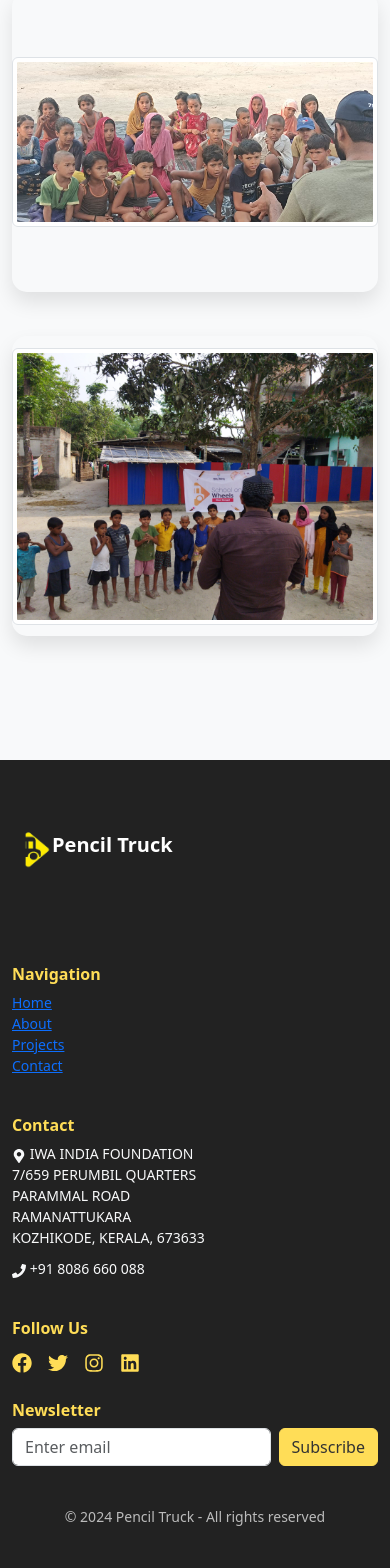
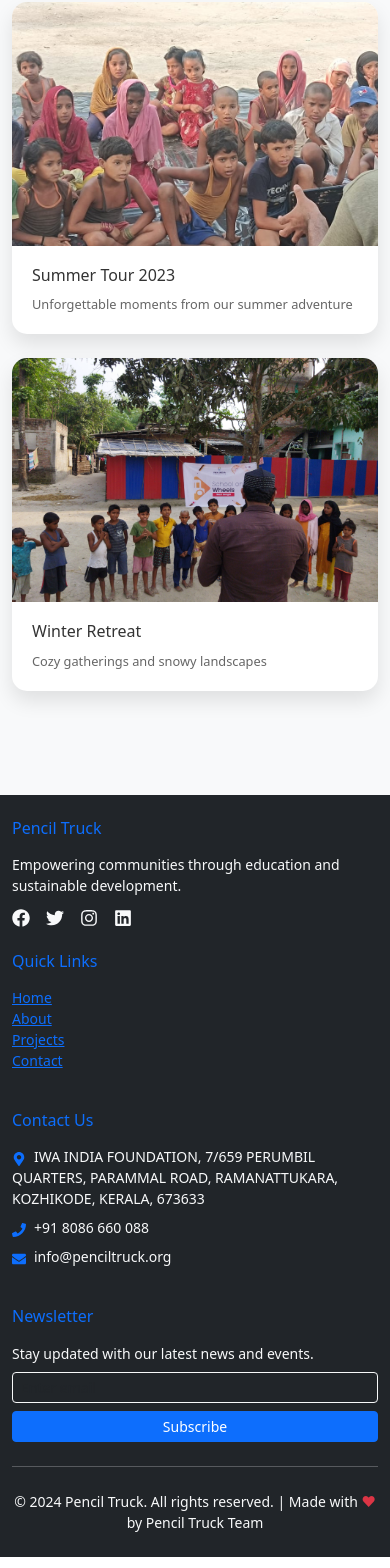
Before and after one commit to hashif-python/penciltruck_frontend, a React (Create React App) app: page /gallery in a window 390 px wide. Shown: the part 200-1768 px from the top of the page. Built offline with nearby package versions, Linux system fonts and the light colour scheme.

Commit message:
gallery and footer

```diff
--- a/package.json
+++ b/package.json
@@ -22,6 +22,7 @@
     "react-bootstrap": "^2.10.2",
     "react-dom": "^18.2.0",
     "react-icons": "^5.1.0",
+    "react-lottie": "^1.2.4",
     "react-router-dom": "^6.23.0",
     "react-scripts": "^3.0.1",
     "react-toastify": "^7.0.4",
--- a/src/assets/css/Footer.css
+++ b/src/assets/css/Footer.css
@@ -1,73 +1,91 @@
-/* General Footer Styling */
-.footer {
-    background-color: #222;
-    color: #fff;
-    padding: 20px 0;
-    font-size: 0.875rem;
+/* Footer.css */
+.footer-gradient {
+  background: linear-gradient(to right, #1a1a1a, #2c2c2c);
 }
 
-.footer-heading {
-    font-size: 1rem;
-    font-weight: bold;
-    color: #ffdd57;
+footer {
+  font-size: 0.875rem;
 }
 
-.footer p {
-    font-size: 0.875rem;
-    color: #bbbbbb;
+footer h6 {
+  font-size: 1rem;
+  font-weight: 600;
+  text-transform: uppercase;
+  letter-spacing: 1px;
+  margin-bottom: 1.25rem;
 }
 
-.footer-brand .brand-title {
-    font-size: 1.25rem;
-    font-weight: bold;
-    color: #ffffff;
+footer a {
+  color: #e0e0e0;
+  text-decoration: none;
+  transition: all 0.3s ease;
 }
 
-.contact-icons li {
-    font-size: 0.875rem; /* Smaller font for contact info */
-    margin-bottom: 10px;
+footer a:hover {
+  color: #ffffff;
+  text-decoration: none;
+  transform: translateX(5px);
 }
 
 .social-icons a {
-    font-size: 1.25rem; /* Slightly reduced icon size */
-    color: #ffdd57;
-    transition: color 0.3s ease;
+  display: inline-flex;
+  align-items: center;
+  justify-content: center;
+  width: 32px;
+  height: 32px;
+  border-radius: 50%;
+  background-color: rgba(255, 255, 255, 0.1);
+  transition: all 0.3s ease;
 }
 
 .social-icons a:hover {
-    color: #ffffff;
+  background-color: var(--bs-primary);
+  transform: translateY(-3px);
 }
 
-.newsletter-input {
-    background-color: #333;
-    color: #fff;
-    border: none;
-    border-radius: 4px;
-    padding: 8px; /* Reduced padding */
+.text-light-50 {
+  color: rgba(255, 255, 255, 0.5) !important;
 }
 
-.newsletter-input::placeholder {
-    color: #bbbbbb;
+.footer-links li {
+  margin-bottom: 0.5rem;
+  transition: all 0.3s ease;
 }
 
-.newsletter-form button {
-    background-color: #ffdd57;
-    border-color: #ffdd57;
-    color: #333;
-    transition: background-color 0.3s ease;
+.footer-links li:hover {
+  transform: translateX(5px);
 }
 
-.newsletter-form button:hover {
-    background-color: #ffd500;
-    color: #000;
+.footer-form .form-control {
+  background-color: rgba(255, 255, 255, 0.1);
+  border: 1px solid rgba(255, 255, 255, 0.2);
+  color: #fff;
 }
 
-.footer-brand p {
-    text-align: left;
+.footer-form .form-control::placeholder {
+  color: rgba(255, 255, 255, 0.5);
+}
+
+.footer-form .form-control:focus {
+  background-color: rgba(255, 255, 255, 0.2);
+  border-color: var(--bs-primary);
+  box-shadow: 0 0 0 0.2rem rgba(0, 123, 255, 0.25);
+}
+
+.footer-form .btn-primary {
+  background-color: var(--bs-primary);
+  border-color: var(--bs-primary);
+  transition: all 0.3s ease;
+}
+
+.footer-form .btn-primary:hover {
+  background-color: #0056b3;
+  border-color: #0056b3;
+  transform: translateY(-2px);
+}
+
+@media (max-width: 991.98px) {
+  footer h6 {
     margin-top: 1rem;
+  }
 }
-@media (max-width: 767px) {
-    .footer-brand p {
-        text-align: center; /* Center text on mobile */
-    }
-}
--- a/src/assets/css/GalleryPage.css
+++ b/src/assets/css/GalleryPage.css
@@ -1,10 +1,6 @@
 .gallery-page {
     padding: 80px 0;
     background-color: #f8f9fa;
-}
-
-.gallery-container {
-    min-height: calc(100vh - 160px);
 }
 
 .gallery-title {
@@ -13,6 +9,7 @@
     margin-bottom: 50px;
     position: relative;
     font-weight: 700;
+    text-align: center;
 }
 
 .gallery-title::after {
@@ -25,83 +22,90 @@
     border-radius: 2px;
 }
 
-.animate-fade-in {
-    animation: fadeIn 0.5s ease-out;
-}
-
-@keyframes fadeIn {
-    from {
-        opacity: 0;
-        transform: translateY(-20px);
-    }
-    to {
-        opacity: 1;
-        transform: translateY(0);
-    }
-}
-
 .gallery-row {
     margin-top: 40px;
 }
 
-.image-container {
+.event-card {
+    background-color: #fff;
+    border-radius: 15px;
+    overflow: hidden;
+    box-shadow: 0 10px 20px rgba(0, 0, 0, 0.1);
+    transition: transform 0.3s ease, box-shadow 0.3s ease;
+    cursor: pointer;
+    height: 100%;
+    display: flex;
+    flex-direction: column;
+}
+
+.event-card:hover {
+    transform: translateY(-10px);
+    box-shadow: 0 15px 30px rgba(0, 0, 0, 0.2);
+}
+
+.event-image-container {
     position: relative;
     overflow: hidden;
-    aspect-ratio: 1 / 1;
-    cursor: pointer;
-    border-radius: 15px;
-    box-shadow: 0 10px 20px rgba(0, 0, 0, 0.1);
+    padding-top: 66.67%; /* 3:2 aspect ratio */
+}
+
+.event-image-container img {
+    position: absolute;
+    top: 0;
+    left: 0;
+    width: 100%;
+    height: 100%;
+    object-fit: cover;
     transition: transform 0.3s ease;
 }
 
-.image-container:hover {
-    transform: scale(1.05);
-}
-
-.gallery-image {
-    width: 100%;
-    height: 100%;
-    object-fit: cover;
-    border-radius: 15px;
-    border: none;
-    transition: transform 0.3s ease;
-}
-
-.image-container:hover .gallery-image {
+.event-card:hover .event-image-container img {
     transform: scale(1.1);
 }
 
-.overlay {
+.event-overlay {
     position: absolute;
     top: 0;
     left: 0;
     right: 0;
     bottom: 0;
-    background-color: rgba(0, 0, 0, 0.7);
-    opacity: 0;
-    transition: opacity 0.3s ease;
+    background-color: rgba(0, 0, 0, 0.5);
     display: flex;
     align-items: center;
     justify-content: center;
-    border-radius: 15px;
+    opacity: 0;
+    transition: opacity 0.3s ease;
 }
 
-.image-container:hover .overlay {
+.event-card:hover .event-overlay {
     opacity: 1;
 }
 
-.text {
-    color: white;
-    text-align: center;
-    padding: 20px;
+.search-icon {
+    color: #fff;
+    font-size: 2rem;
 }
 
-.search-icon {
-    font-size: 2rem;
-    margin-bottom: 10px;
+.event-info {
+    padding: 20px;
+    flex-grow: 1;
+    display: flex;
+    flex-direction: column;
+    justify-content: space-between;
 }
 
-/* Modal styles */
+.event-info h3 {
+    margin-bottom: 10px;
+    font-size: 1.2rem;
+    color: #333;
+}
+
+.event-info p {
+    font-size: 0.9rem;
+    color: #666;
+    margin-bottom: 0;
+}
+
 .gallery-modal .modal-content {
     border-radius: 15px;
     overflow: hidden;
@@ -120,52 +124,105 @@
     font-size: 1.8rem;
     color: #333;
     font-weight: 600;
+    margin-right: auto;
 }
 
 .close-button {
     background: none;
     border: none;
-    padding: 10px;
+    font-size: 1.5rem;
+    color: #6c757d;
     cursor: pointer;
-    transition: transform 0.2s ease;
+    transition: color 0.2s ease;
+    padding: 0;
+    margin-left: 15px;
 }
 
 .close-button:hover {
-    transform: scale(1.1);
-}
-
-.close-icon {
-    font-size: 1.5rem;
-    color: #6c757d;
-    transition: color 0.2s ease;
-}
-
-.close-button:hover .close-icon {
     color: #dc3545;
 }
 
-.gallery-carousel .carousel-inner {
-    border-radius: 0 0 15px 15px;
+.image-navigation {
+    position: relative;
+    display: flex;
+    align-items: center;
+    justify-content: center;
+    background-color: #000;
+    min-height: 60vh;
 }
 
-.gallery-carousel .carousel-item img {
-    height: 60vh;
+.image-navigation img {
+    max-height: 60vh;
+    max-width: 100%;
     object-fit: contain;
-    background-color: #000;
 }
 
-/* Responsive adjustments */
+.nav-button {
+    position: absolute;
+    top: 50%;
+    transform: translateY(-50%);
+    background-color: rgba(255, 255, 255, 0.2);
+    color: #fff;
+    border: none;
+    border-radius: 50%;
+    width: 40px;
+    height: 40px;
+    display: flex;
+    align-items: center;
+    justify-content: center;
+    cursor: pointer;
+    transition: background-color 0.2s ease;
+}
+
+.nav-button:hover {
+    background-color: rgba(255, 255, 255, 0.4);
+}
+
+.nav-button.prev {
+    left: 10px;
+}
+
+.nav-button.next {
+    right: 10px;
+}
+
+.gallery-modal .modal-footer {
+    border-top: none;
+    justify-content: space-between;
+    padding: 20px 30px;
+    background-color: #f8f9fa;
+}
+
+.event-description {
+    font-size: 1rem;
+    color: #333;
+    margin-bottom: 0;
+}
+
+.image-counter {
+    font-size: 0.9rem;
+    color: #666;
+    margin-bottom: 0;
+}
+
 @media (max-width: 768px) {
-    .gallery-page {
-        padding: 60px 0;
+    .gallery-title {
+        font-size: 2.5rem;
     }
 
-    .gallery-title {
-        font-size: 2.5rem;
-        margin-bottom: 40px;
+    .event-info h3 {
+        font-size: 1rem;
     }
 
-    .gallery-carousel .carousel-item img {
-        height: 40vh;
+    .event-info p {
+        font-size: 0.8rem;
+    }
+
+    .image-navigation {
+        min-height: 40vh;
+    }
+
+    .image-navigation img {
+        max-height: 40vh;
     }
 }
--- a/src/components/Footer.js
+++ b/src/components/Footer.js
@@ -1,75 +1,76 @@
 import React from 'react';
-import { Container, Row, Col, Form, Button, Image } from 'react-bootstrap';
-import { FaFacebook, FaTwitter, FaInstagram, FaLinkedin, FaMapMarkerAlt, FaPhone, FaHeart } from 'react-icons/fa';
-import logo from '../assets/images/logo.png';
-import '../assets/css/Footer.css'; // Custom CSS for additional styling
+import { Container, Row, Col, Form, Button } from 'react-bootstrap';
+import { FaFacebook, FaTwitter, FaInstagram, FaLinkedin, FaMapMarkerAlt, FaPhone, FaEnvelope } from 'react-icons/fa';
 
-function Footer() {
+const Footer = () => {
+  const currentYear = new Date().getFullYear();
+
   return (
-        <footer id="contact" className="footer text-light" >
-            <Container className="py-5">
-                <Row>
-                    {/* Brand and About */}
-                    <Col md={4} className="footer-brand mb-4 mb-md-0">
-                        <Image width={'40px'} src={logo} alt="NGO Logo" fluid />
-                        <span className="ml-2 brand-title">Pencil Truck</span>
-                        <p className="mt-3 text">
-
+    <footer className="bg-dark text-light py-4 footer-gradient">
+      <Container>
+        <Row className="gx-5 gy-4">
+          <Col lg={3} md={6}>
+            <h6 className="text-primary mb-3">Pencil Truck</h6>
+            <p className="small mb-2 text-light-50">
+              Empowering communities through education and sustainable development.
             </p>
+            <div className="d-flex social-icons">
+              <a href="#" className="text-light me-3"><FaFacebook size={18} /></a>
+              <a href="#" className="text-light me-3"><FaTwitter size={18} /></a>
+              <a href="#" className="text-light me-3"><FaInstagram size={18} /></a>
+              <a href="#" className="text-light"><FaLinkedin size={18} /></a>
+            </div>
           </Col>
-
-                    {/* Navigation Links */}
-                    <Col md={2} className="mb-4 mb-md-0">
-                        <h5 className="footer-heading">Navigation</h5>
-                        <ul className="list-unstyled">
+          <Col lg={2} md={6}>
+            <h6 className="text-primary mb-3">Quick Links</h6>
+            <ul className="list-unstyled small footer-links">
               <li><a href="#home">Home</a></li>
               <li><a href="#about">About</a></li>
               <li><a href="#projects">Projects</a></li>
               <li><a href="#contact">Contact</a></li>
             </ul>
           </Col>
-
-                    {/* Contact Information */}
-                    <Col md={3} className="mb-4 mb-md-0">
-                        <h5 className="footer-heading">Contact</h5>
-                        <ul className="list-unstyled contact-icons">
-                            <li><FaMapMarkerAlt /> IWA INDIA FOUNDATION<br />7/659 PERUMBIL QUARTERS<br />PARAMMAL ROAD<br /> RAMANATTUKARA <br />KOZHIKODE, KERALA, 673633</li>
-                            <li><FaPhone /> +91 8086 660 088</li>
+          <Col lg={4} md={6}>
+            <h6 className="text-primary mb-3">Contact Us</h6>
+            <ul className="list-unstyled small text-light-50">
+              <li className="mb-2">
+                <FaMapMarkerAlt className="me-2 text-primary" />
+                IWA INDIA FOUNDATION, 7/659 PERUMBIL QUARTERS, PARAMMAL ROAD, RAMANATTUKARA, KOZHIKODE, KERALA, 673633
+              </li>
+              <li className="mb-2">
+                <FaPhone className="me-2 text-primary" />
+                +91 8086 660 088
+              </li>
+              <li>
+                <FaEnvelope className="me-2 text-primary" />
+                info@penciltruck.org
+              </li>
             </ul>
           </Col>
-
-                    {/* Social Media and Newsletter */}
-                    <Col md={3}>
-                        <h5 className="footer-heading">Follow Us</h5>
-                        <div className="social-icons d-flex">
-                            <a href="https://facebook.com" className="me-3 social-icon"><FaFacebook /></a>
-                            <a href="https://twitter.com" className="me-3 social-icon"><FaTwitter /></a>
-                            <a href="https://instagram.com" className="me-3 social-icon"><FaInstagram /></a>
-                            <a href="https://linkedin.com" className="me-3 social-icon"><FaLinkedin /></a>
-                        </div>
-                        <h5 className="footer-heading mt-4">Newsletter</h5>
-                        <Form>
-                            <Form.Group className="mb-3 d-flex newsletter-form">
-                                <Form.Control
-                                    type="email"
-                                    placeholder="Enter email"
-                                    className="newsletter-input me-2"
-                                />
-                                <Button variant="outline-light" type="submit">
+          <Col lg={3} md={6}>
+            <h6 className="text-primary mb-3">Newsletter</h6>
+            <p className="small mb-2 text-light-50">Stay updated with our latest news and events.</p>
+            <Form className="footer-form">
+              <Form.Group className="mb-2" controlId="formBasicEmail">
+                <Form.Control type="email" placeholder="Enter email" size="sm" className="bg-transparent text-light border-light" />
+              </Form.Group>
+              <Button variant="primary" type="submit" size="sm" className="w-100">
                 Subscribe
               </Button>
-                            </Form.Group>
             </Form>
           </Col>
         </Row>
+        <hr className="my-4 bg-light opacity-25" />
         <Row>
-                    <Col className="text-center mt-4">
-                        <p>© {new Date().getFullYear()} Pencil Truck - All rights reserved</p>
+          <Col className="text-center">
+            <p className="small mb-0 text-light-50">
+              © {currentYear} Pencil Truck. All rights reserved. | Made with <span className="text-danger">❤</span> by Pencil Truck Team
+            </p>
           </Col>
         </Row>
       </Container>
     </footer>
   );
-}
+};
 
 export default Footer;
--- a/src/pages/Gallery.js
+++ b/src/pages/Gallery.js
@@ -1,96 +1,121 @@
 import React, { useState, useEffect } from 'react';
-import { Container, Row, Col, Image, Modal, Carousel } from 'react-bootstrap';
-import { FaSearch, FaTimes } from 'react-icons/fa';
+import { Container, Row, Col, Image, Modal } from 'react-bootstrap';
+import { FaSearch, FaTimes, FaChevronLeft, FaChevronRight } from 'react-icons/fa';
 import '../assets/css/GalleryPage.css';
 
-// Importing images from the local assets folder
+// Importing images
 import image1 from "../assets/images/gal1.jpeg";
 import image2 from "../assets/images/gal2.jpeg";
 import image3 from "../assets/images/gal3.jpeg";
 import image4 from "../assets/images/gal4.jpeg";
 
 function Gallery() {
-    const [imageData, setImageData] = useState([]);
-    const [show, setShow] = useState(false);
-    const [selectedGroup, setSelectedGroup] = useState([]);
-    const [selectedDescription, setSelectedDescription] = useState('');
+    const [eventData, setEventData] = useState([]);
+    const [showModal, setShowModal] = useState(false);
+    const [selectedEvent, setSelectedEvent] = useState(null);
+    const [currentImageIndex, setCurrentImageIndex] = useState(0);
 
     useEffect(() => {
         const galleryData = [
             {
-                description: 'Gallery Item 1',
+                id: 1,
+                title: 'Summer Tour 2023',
+                description: 'Unforgettable moments from our summer adventure',
                 images: [
-                    { id: 1, src: image1, alt: 'Image 1', group: 1 },
-                    { id: 2, src: image2, alt: 'Image 2', group: 1 }
+                    { id: 1, src: image1, alt: 'Summer beach' },
+                    { id: 2, src: image2, alt: 'Mountain hiking' }
                 ]
             },
             {
-                description: 'Gallery Item 2',
+                id: 2,
+                title: 'Winter Retreat',
+                description: 'Cozy gatherings and snowy landscapes',
                 images: [
-                    { id: 3, src: image3, alt: 'Image 3', group: 2 },
-                    { id: 4, src: image4, alt: 'Image 4', group: 2 }
+                    { id: 3, src: image3, alt: 'Snowy cabin' },
+                    { id: 4, src: image4, alt: 'Ski resort' }
                 ]
             }
         ];
 
-        setImageData(galleryData);
+        setEventData(galleryData);
     }, []);
 
-    const handleClose = () => setShow(false);
+    const handleEventClick = (event) => {
+        setSelectedEvent(event);
+        setCurrentImageIndex(0);
+        setShowModal(true);
+    };
 
-    const handleShow = (groupIndex) => {
-        setSelectedGroup(imageData[groupIndex].images);
-        setSelectedDescription(imageData[groupIndex].description);
-        setShow(true);
+    const handleCloseModal = () => {
+        setShowModal(false);
+        setSelectedEvent(null);
+    };
+
+    const handlePrevImage = () => {
+        setCurrentImageIndex((prevIndex) =>
+            prevIndex === 0 ? selectedEvent.images.length - 1 : prevIndex - 1
+        );
+    };
+
+    const handleNextImage = () => {
+        setCurrentImageIndex((prevIndex) =>
+            prevIndex === selectedEvent.images.length - 1 ? 0 : prevIndex + 1
+        );
     };
 
     return (
         <div className="gallery-page">
-            <Container fluid className="gallery-container">
-                <h2 className="text-center gallery-title animate-fade-in">
-                    Our Gallery
-                </h2>
-                <Row className="justify-content-center gallery-row">
-                    {imageData.map((group, index) => (
-                        <Col xs={12} sm={6} md={4} lg={3} className="mb-4" key={index}>
-                            <div
-                                className="image-container interactive"
-                                onClick={() => handleShow(index)}
-                            >
-                                {group.images[0] && (
-                                    <Image src={group.images[0].src} alt={group.images[0].alt} className="gallery-image" thumbnail />
-                                )}
-                                <div className="overlay">
-                                    <div className="text">
+            <Container>
+                <h1 className="gallery-title">Our Gallery</h1>
+                <Row className="gallery-row">
+                    {eventData.map((event) => (
+                        <Col key={event.id} xs={12} sm={6} md={4} lg={3} className="mb-4">
+                            <div className="event-card" onClick={() => handleEventClick(event)}>
+                                <div className="event-image-container">
+                                    <Image src={event.images[0].src} alt={event.title} fluid />
+                                    <div className="event-overlay">
                                         <FaSearch className="search-icon" />
-                                        <p>{group.description}</p>
                                     </div>
+                                </div>
+                                <div className="event-info">
+                                    <h3>{event.title}</h3>
+                                    <p>{event.description}</p>
                                 </div>
                             </div>
                         </Col>
                     ))}
                 </Row>
+            </Container>
 
-                <Modal show={show} onHide={handleClose} size="lg" centered className="gallery-modal">
-                    <Modal.Header>
-                        <Modal.Title>{selectedDescription}</Modal.Title>
-                        <button className="close-button" onClick={handleClose}>
-                            <FaTimes className="close-icon" />
-                        </button>
-                    </Modal.Header>
-                    <Carousel interval={null} className="gallery-carousel">
-                        {selectedGroup.map((item, idx) => (
-                            <Carousel.Item key={idx}>
-                                <img
-                                    className="d-block w-100"
-                                    src={item.src}
-                                    alt={item.alt}
-                                />
-                            </Carousel.Item>
-                        ))}
-                    </Carousel>
-                </Modal>
-            </Container>
+            <Modal show={showModal} onHide={handleCloseModal} size="lg" centered className="gallery-modal">
+                <Modal.Header>
+                    <Modal.Title>{selectedEvent?.title}</Modal.Title>
+                    <button className="close-button" onClick={handleCloseModal}>
+                        <FaTimes />
+                    </button>
+                </Modal.Header>
+                <Modal.Body>
+                    {selectedEvent && (
+                        <div className="image-navigation">
+                            <button className="nav-button prev" onClick={handlePrevImage}>
+                                <FaChevronLeft />
+                            </button>
+                            <Image
+                                src={selectedEvent.images[currentImageIndex].src}
+                                alt={selectedEvent.images[currentImageIndex].alt}
+                                fluid
+                            />
+                            <button className="nav-button next" onClick={handleNextImage}>
+                                <FaChevronRight />
+                            </button>
+                        </div>
+                    )}
+                </Modal.Body>
+                <Modal.Footer>
+                    <p className="event-description">{selectedEvent?.description}</p>
+                    <p className="image-counter">Image {currentImageIndex + 1} of {selectedEvent?.images.length}</p>
+                </Modal.Footer>
+            </Modal>
         </div>
     );
 }
```
Also changed, not shown: src/pages/DonateScreen.js (+8 -6 lines), 1 other file (tests, documents, lock files or other folders). Lines whose indentation alone changed are shown as unchanged.
